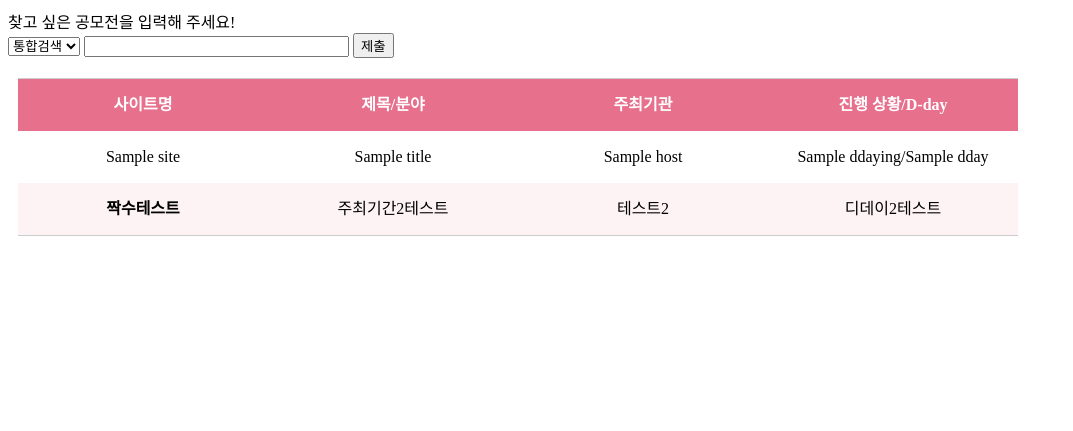
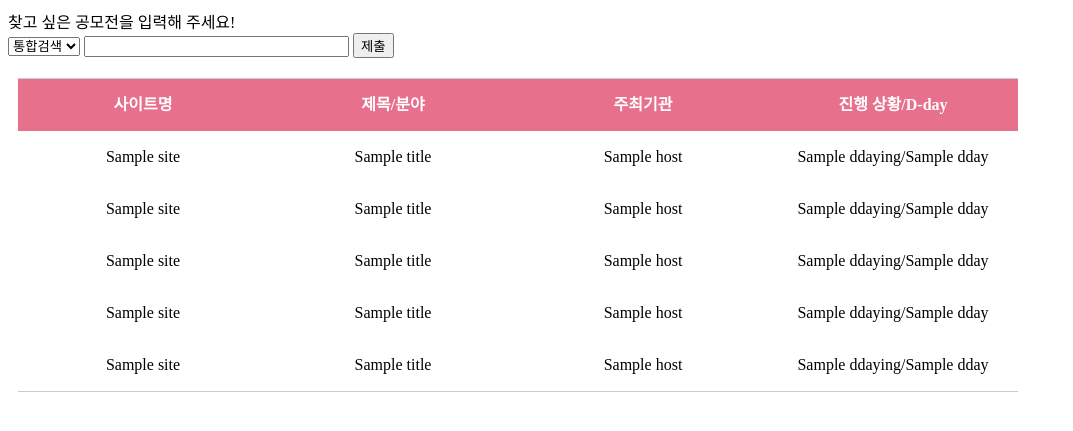
Before and after one commit to Open-Source-Programming-Team-4/team_project, a Flask app: template templates/main.html in a window 1280 px wide. Shown: the part 191-622 px from the top of the page, without its empty margins (0-1073 px from the left). Run offline with Flask 2, Linux system fonts and the light colour scheme; the template is opened without the code that fills it: most values are stand-ins (such as "Sample title", 1, 10 or a date in 2020).

Commit message:
Update main.html

```diff
--- a/templates/main.html
+++ b/templates/main.html
@@ -43,27 +43,24 @@
 				</tr>
 			</thead>
 			<tbody>
-
+				{% for i in range(0,5) %}
                                 <tr>
                                         <td>
-						{{rest.site[0]}}
+                                                {{rest.site[i]}}
                                         </td>
                                         <td>
-						{{rest.title[0]}}
+                                                {{rest.title[i]}}
                                         </td>
                                         <td>
-						{{rest.host[0]}}
+                                                {{rest.host[i]}}
                                         </td>
                                         <td>
-						{{rest.ddaying[0]}}/{{rest.Dday[0]}}
+                                                {{rest.ddaying[i]}}/{{rest.Dday[i]}}
                                         </td>
                                 </tr>
-				<tr>
-					<th scope="row" class="erow">짝수테스트</th>
-					<td class="erow">주최기간2테스트</td>
-					<td class="erow">테스트2</td>
-					<td class="erow">디데이2테스트</td>
-				</tr>
+                                {% endfor %}
+
+
 			</tbody>
 		</table>
 
```
Lines whose indentation alone changed are shown as unchanged.
